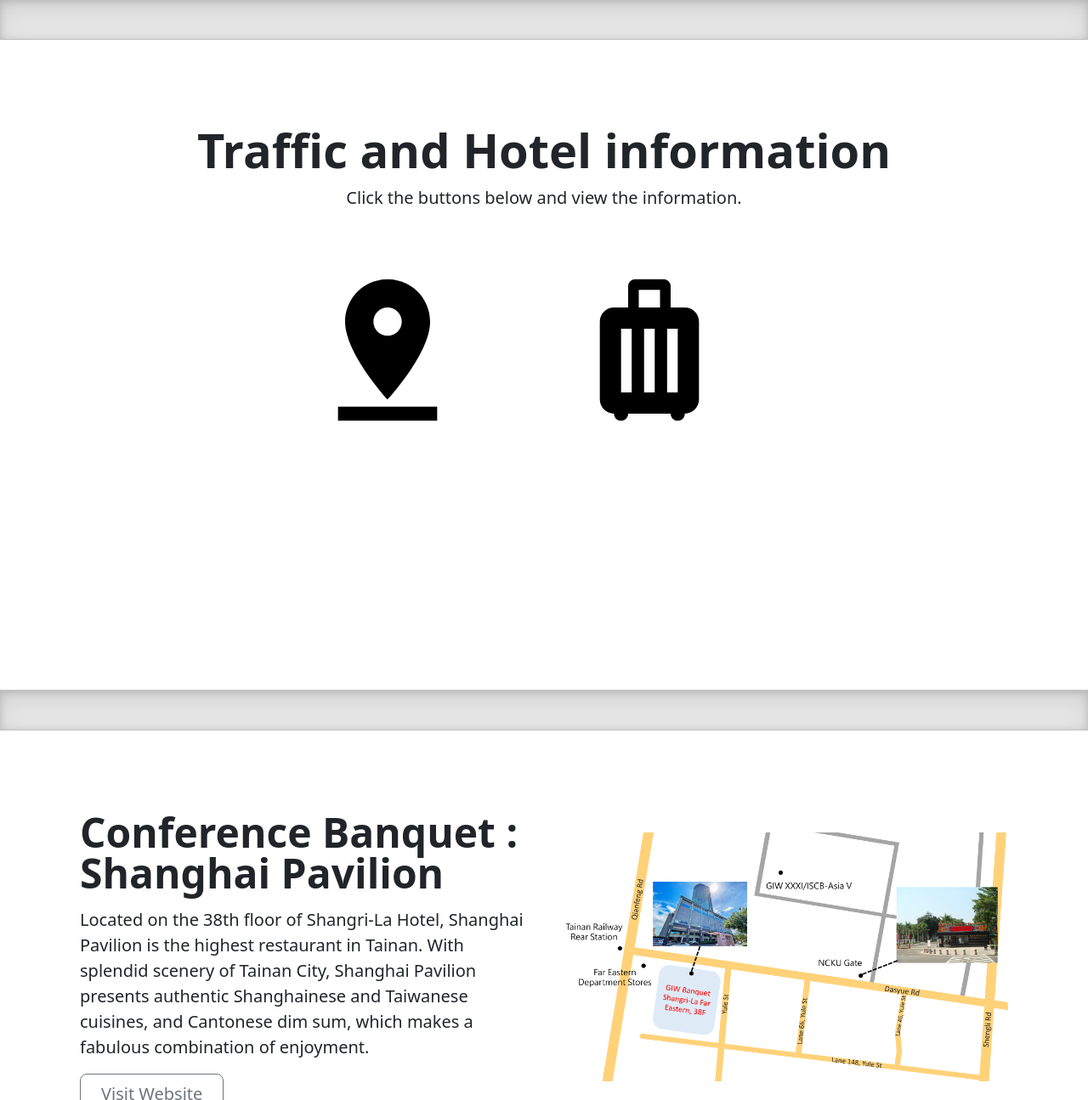
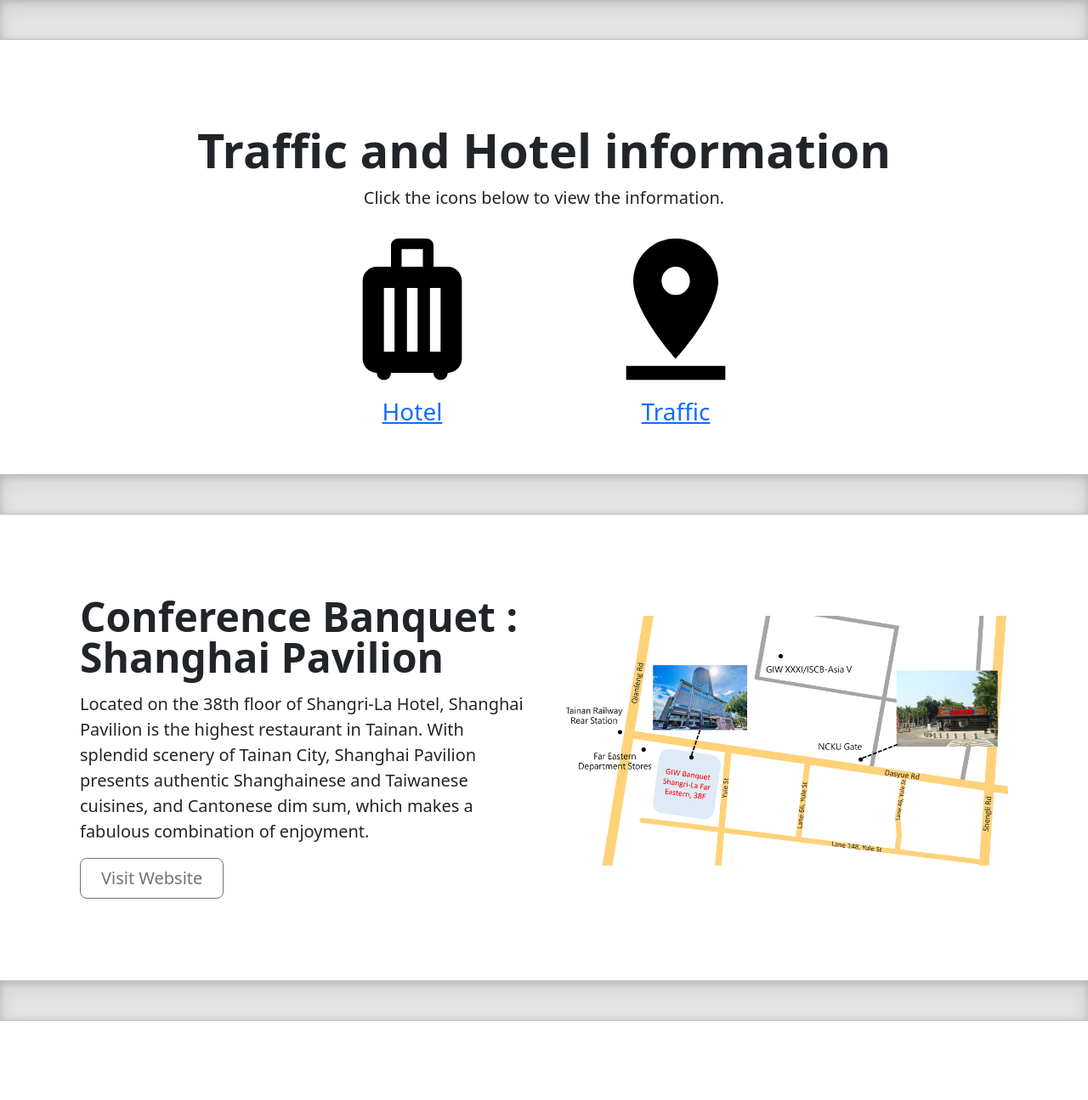
Before and after one commit to lzh107u/webpage-1009, a Django app: template register/giwpage/templates/giwpage/index4.html in a window 1280 px wide. Shown: the part 684-1979 px from the top of the page at 85% size. Run offline with Django 3.2, Linux system fonts and the light colour scheme; the template is opened without the code that fills it, so the values that code supplies are empty; some libraries are stand-ins or nearby versions.

Commit message:
11-30-update

```diff
--- a/register/giwpage/templates/giwpage/index4.html
+++ b/register/giwpage/templates/giwpage/index4.html
@@ -103,7 +103,7 @@
     <path d="M0 0h24v24H0z" fill="none"/>
     <path d="M18 8c0-3.31-2.69-6-6-6S6 4.69 6 8c0 4.5 6 11 6 11s6-6.5 6-11zm-8 0c0-1.1.9-2 2-2s2 .9 2 2-.89 2-2 2c-1.1 0-2-.9-2-2zM5 20v2h14v-2H5z"/>
     </svg> -->
-  <symbol id="map" viewBox="0 0 48 48">
+  <symbol id="map" viewBox="0 0 24 24">
     <svg xmlns="http://www.w3.org/2000/svg" enable-background="new 0 0 24 24" fill="#000000">
       <rect fill="none" height="24" width="24"/>
         <g>
@@ -112,7 +112,7 @@
         </g>
       </svg>
   </symbol>
-  <symbol id="luggage" viewBox="0 0 48 48">
+  <symbol id="luggage" viewBox="0 0 24 24">
     <svg xmlns="http://www.w3.org/2000/svg" enable-background="new 0 0 24 24" fill="#000000">
       <rect fill="none" height="24" width="24"/>
         <g>
@@ -195,14 +195,31 @@
   <!-- row flex-lg-row-reverse align-items-center g-5 py-5 -->
   <div class="px-4 pt-5 my-5 text-center ">
     <h1 class="display-4 fw-bold">Traffic and Hotel information</h1>
-    <p class="lead">Click the buttons below and view the information.</p>
-    <div class="col-lg-6 mx-auto row flex-lg-row-reverse align-items-center g-5 py-5"> <!-- mx-auto 用於留左側空白 -->
-      <div class="col-10 col-sm-8 col-lg-6">
-        <a href={% static "giwpage/HotelInfo.pdf" %}><svg class="bi" width="400" height="400"><use xlink:href="#luggage"/></svg></a>
-      </div>
-
-      <div class="col-lg-6">
-        <a href={% static "giwpage/TrafficInformation.pdf" %}><svg class="bi" width="400" height="400"><use xlink:href="#map"/></svg></a>
+    <p class="lead">Click the icons below to view the information.</p>
+    <div class="px-2 my-10 text-center">
+      <div class="row flex-lg-row align-items-center">
+        <div class="col-md-6">
+          <div class="row">
+            <div class="col-md-6"></div>
+            <div class="col-md-6 text-center">
+              <a href={% static "giwpage/TrafficInformation.pdf" %}>
+                <svg class="bi" width="200" height="200"><use xlink:href="#luggage"/></svg>
+                <h3>Hotel</h3>
+              </a>
+            </div>
+          </div>
+        </div>
+        <div class="col-md-6 align-self-center">
+          <div class="row">
+            <div class="col-md-6">
+              <a href={% static "giwpage/TrafficInformation.pdf" %}>
+                <svg class="bi" width="200" height="200"><use xlink:href="#map"/></svg>
+                <h3>Traffic</h3>
+              </a>
+            </div>
+            <div class="col-md-6"></div>
+          </div>
+        </div>
       </div>
     </div>
   </div>
@@ -253,13 +270,13 @@
   <div class="container col-xxl-8 px-4 py-5">
     <div class="row flex-lg-row-reverse align-items-center g-5 py-5">
       <div class="col-10 col-sm-8 col-lg-6">
-        <img src={% static "giwpage/Nezha.png" %} class="d-block mx-lg-auto img-fluid" alt="Bootstrap Themes" width="700" height="500" loading="lazy">
-        <p class="lead">Source: 王爺入口網</p>
+        <img src={% static "giwpage/nezha2.jpg" %} class="d-block mx-lg-auto img-fluid" alt="Bootstrap Themes" width="700" height="500" loading="lazy">
+        <p class="lead">Source: Wikipidea</p>
       </div>
       <div class="col-lg-6">
         <h1 class="display-5 fw-bold lh-1 mb-3">Open Ceremony: Nezha</h1>
         <p class="lead">As a protection diety in the Chinese folk lore, the official name of Nezha is "Marshal of Central Altar".
-          It's believed that the origin of Nezha was based on Hindu mythology, and it was spread into China with Buddhism culture.
+          It's believed that the origin of Nezha was based on Hindu mythology and it was spread into China with Buddhism culture.
           Combined with traditional folk dance and modern pop music, a new subcultural dance performance called "Techno Prince Nezha" is now popular in Taiwan.</p>
       </div>
     </div>
@@ -277,7 +294,7 @@
       <!-- introduction or other information. -->
       <div class="col-lg-6">
         <h1 class="display-5 fw-bold lh-1 mb-3">Chihkan Tower</h1>
-        <p class="lead">Built as Fort Provintia by the Dutch in 1652, it was originally the location of the administrative center of the United East India Company( VOC ).
+        <p class="lead">Built as Fort Provintia by the Dutch in 1652, it was originally the location of the administrative center of the United East India Company(VOC).
           Most of its structure that we can see nowadays was added or modified by the Chinese in the past 300 years.
         </p>
         <div class="d-grid gap-2 d-md-flex justify-content-md-start">
@@ -293,7 +310,7 @@
 
       <div class="col-lg-6">
         <h1 class="display-5 fw-bold lh-1 mb-3">Anping Old Fort</h1>
-        <p class="lead">The Anping Fort, originally named "Fort Zeelandia", was built in 1624 by a combined military and commercial force of the United East India Company( VOC ) as a defensive stronghold.</p>
+        <p class="lead">The Anping Fort, originally named "Fort Zeelandia", was built in 1624 by a combined military and commercial force of the United East India Company(VOC) as a defensive stronghold.</p>
         <div class="d-grid gap-2 d-sm-flex justify-content-sm-center mb-5">
           <a href="https://www.twtainan.net/en/attractions/detail/4493"><button type="button" class="btn btn-outline-secondary btn-lg px-4">Visit Website</button></a>
         </div>
@@ -348,16 +365,16 @@
   </div>
   <div class="b-example-divider"></div>
   <div class="container col-xxl-8 px-4 py-5">
-    <div class="row flex-lg-row-reverse align-items-center g-5 py-5">
+    <div class="row flex-lg-row-reverse g-5 py-5">
 
-      <div class="col-lg-6">
+      <div class="col-lg-6 align-items-center">
         <h1 class="display-5 fw-bold lh-1 mb-3">Nabeyaki Egg Noodle</h1>
         <p class="lead">The dish gets its name with the specific cooking style in which the ingredients are cooked and served in small clay pots.
           It's called "Kuo Shao Yi Mian" in Taiwanese.
         </p>
       </div>
 
-      <div class="col-10 col-sm-8 col-lg-6">
+      <div class="col-10 col-sm-8 col-lg-6 align-items-center">
         <img src={% static "giwpage/nabeyaki2.jpg" %} class="d-block mx-lg-auto img-fluid" alt="Bootstrap Themes" width="700" height="500" loading="lazy">
       </div>
     </div>
@@ -374,7 +391,7 @@
       <div class="col-lg-6">
         <h1 class="display-5 fw-bold lh-1 mb-3">Khong bah png (braised pork rice)</h1>
         <p class="lead">They are typically made of pork belly and served on top of rice.
-          It was originally a Fujianese cuisine from Quanzhou, China, and was brought to Taiwan by immigrants.
+          It was originally a Fujianese cuisine from Quanzhou, China and was brought to Taiwan by immigrants.
         </p>
       </div>
 
@@ -406,7 +423,7 @@
       <!-- introduction or other information. -->
       <div class="col-lg-6">
         <h1 class="display-5 fw-bold lh-1 mb-3">Shaved Ice</h1>
-        <p class="lead">It a ice-based desserts made of fine shavings of ice or finely crushed ice and sweet condiments or syrups.
+        <p class="lead">It's a ice-based desserts made of fine shavings of ice or finely crushed ice and sweet condiments or syrups.
           In Tainan, fruit, condensed milk and tapioca are often added into shaved ice to have a better flavor.
         </p>
       </div>
```
Also changed, not shown: register/giwpage/templates/giwpage/index3.html (+30 -13 lines), register/giwpage/static/giwpage/nezha2.JPG (added).
